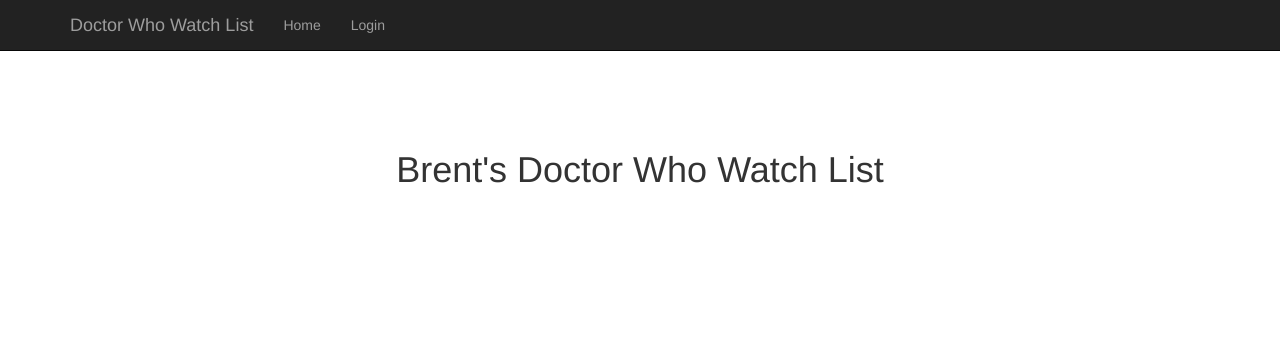
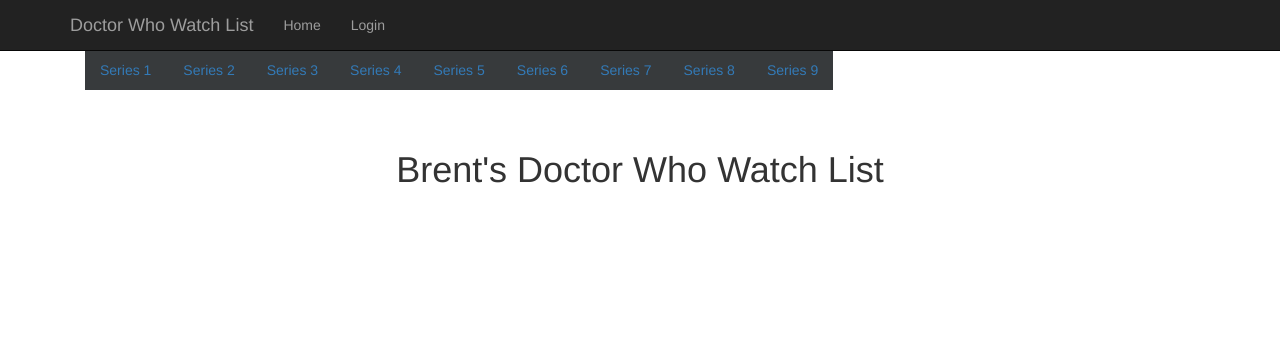
Before and after one commit to b2simms/ShowsWatched, a PHP site: page / in a window 1280 px wide. Shown: the top 351 px of the page. Run offline with PHP 8.4, Linux system fonts and the light colour scheme; data that the repository does not hold is empty; some libraries are stand-ins or nearby versions.

Commit message:
Changes to add in jump-to section feature

```diff
--- a/css/custom.css
+++ b/css/custom.css
@@ -1,5 +1,6 @@
 body{
 	padding: 50px;
+    position: relative;
 }
 
 .flag{
@@ -15,7 +16,24 @@
     text-align: left;
 }
 p.m-b-0.pill-label{
-    text-align: left;
+    text-align: right;
+}
+
+.blockquote{
+    border-bottom: 2px solid #888888;
+}
+
+.watched{
+    background-color: #eeeeee;
+}
+
+.fixed {
+    position:fixed;
+    top:50px;
+}
+
+.nav-pills{
+    background-color: #373a3c;
 }
 
 @media screen and (max-width: 550px) {
--- a/episodes.php
+++ b/episodes.php
@@ -10,8 +10,20 @@
 <head lang="en">
     <meta charset="UTF-8">
     <title>Episodes list</title>
+
+    <script src="https://ajax.googleapis.com/ajax/libs/jquery/1.11.3/jquery.min.js"></script>
+    <script type="text/javascript">
+        $(window).scroll(function () {
+            if ($(window).scrollTop() > 226) {
+                $(".header").addClass("fixed");
+            } else {
+                $(".header").removeClass("fixed");
+            }
+        });
+    </script>
+
 </head>
-<body>
+<body data-spy="scroll" data-target="#myScrollspy" data-offset="20">
 
  <div>
 <?php if(isset($result)) echo $result; ?>
@@ -42,9 +54,29 @@
 
     $message_list = $statement->fetchAll();
 
-    echo show_messages($message_list);
+
+    //echo show_messages($message_list);
 
 ?>
 
+  <div class="container-fluid">
+    <div class="row">
+      <nav class="fixed" id="myScrollspy">
+        <ul class="nav nav-pills">
+          <li><a href="#section1">Series 1</a></li>
+          <li><a href="#section2">Series 2</a></li>
+          <li><a href="#section3">Series 3</a></li>
+          <li><a href="#section4">Series 4</a></li>
+          <li><a href="#section5">Series 5</a></li>
+          <li><a href="#section6">Series 6</a></li>
+          <li><a href="#section7">Series 7</a></li>
+          <li><a href="#section8">Series 8</a></li>
+          <li><a href="#section9">Series 9</a></li>
+        </ul>
+      </nav>
+        <?php echo show_messages($message_list); ?>
+    </div>
+  </div>
+
 </body>
 </html>
--- a/partials/footers.php
+++ b/partials/footers.php
@@ -1,5 +1,5 @@
 <!-- jQuery (necessary for Bootstrap's JavaScript plugins) -->
 <script src="https://ajax.googleapis.com/ajax/libs/jquery/1.11.3/jquery.min.js"></script>
 <!-- Include all compiled plugins (below), or include individual files as needed -->
-<script src="js/bootstrap.min.js"></script>
+<script src="js/bootstrap.js"></script>
 <script src="js/custom.js"></script>
--- a/resource/utilities.php
+++ b/resource/utilities.php
@@ -130,34 +130,37 @@
     //loop through error array and display all items in a list
     foreach($form_episode_array as $the_episode){
 
-        var_dump($the_episode['status']);
-
             //set series header
             if($series != $the_episode['season']){
                 $series++;
-                $episodes .= '<blockquote class="blockquote series-header"><p class="m-b-0">';
+                $episodes .= '<blockquote class="blockquote series-header" id="section'.$series.'"><p class="m-b-0">';
                 $episodes .= 'Series '.$series.'</p></blockquote>';
             }
 
-            $episodes .= '<blockquote class="blockquote">';
-            if($the_episode['status'] === 0){
+
+            if($the_episode['status'] === '2'){
+                $episodes .= '<blockquote class="blockquote watched">';
+            }else{
+                $episodes .= '<blockquote class="blockquote">';
+            }
+
+            if($the_episode['status'] === '0'){
                 $episodes .= '<p class="m-b-0 pill-label">';
             }else{
                 $episodes .= '<p class="m-b-0">';
             }
 
-            if($the_episode['status'] === 2){
+            if($the_episode['status'] === '2'){
                 $episodes .= '<span class="label label-success">Watched</span>';
-            }else if($the_episode['status'] === 1){
+            }else if($the_episode['status'] === '1'){
                 $episodes .= '<span class="label label-warning">Claimed by ';
                 $episodes .= "{$the_episode['assigned_name']}";
                 $episodes .= '</span>';
-            }else if($the_episode['status'] === 0){
+            }else if($the_episode['status'] === '0'){
                 $episodes .= '<span class="label label-info">To Watch</span>';
             }
 
-            $episodes .= '</p><footer class="blockquote-footer">Season:';
-            $episodes .=  "{$the_episode['season']},";
+            $episodes .= '</p><footer class="blockquote-footer">';
             $episodes .= '<cite title="Source Title"> Episode ';
             $episodes .= "{$the_episode['episode']}</cite></footer>";
             $episodes .= "{$the_episode['name']}";
```
